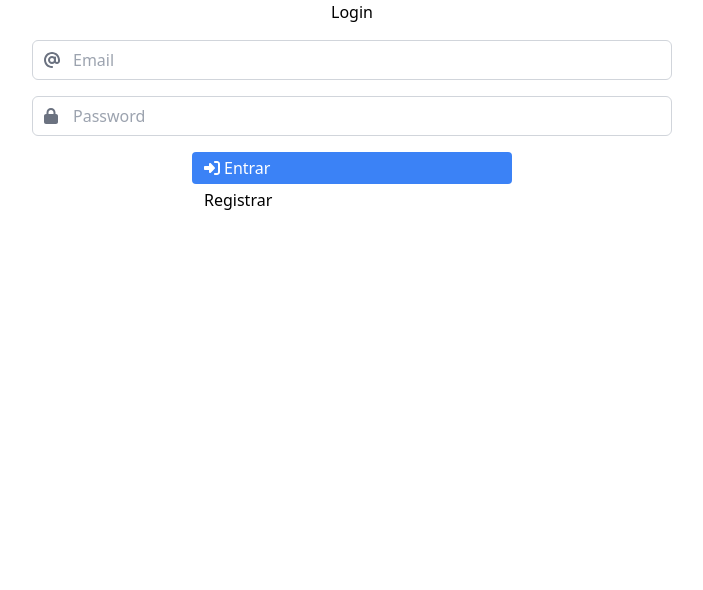
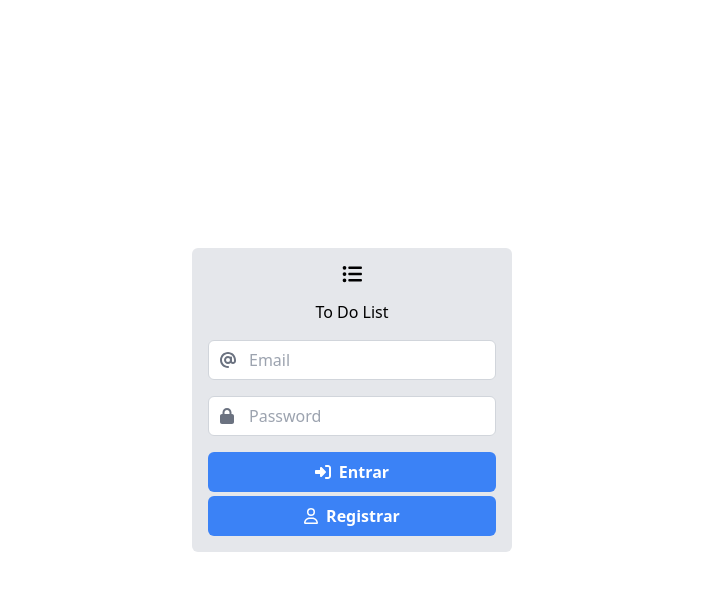
Before and after one commit to vkcosta/to-do-list-app, a React (Create React App) app: page / in a window 1280 px wide. Shown: the top 590 px of the page, without its empty margins (288-991 px from the left). Built offline with nearby package versions, Linux system fonts and the light colour scheme; no server answers.

Commit message:
Ajustes de css na tela de login.

```diff
--- a/src/App.tsx
+++ b/src/App.tsx
@@ -19,7 +19,7 @@ function App() {
   console.log('currentUser', firebaseContext?.currentUser)
 
   return (
-    <div>
+    <div className="h-full">
       {!firebaseContext?.currentUser ?
         <Login></Login> :
         <div>
--- a/src/components/loginComponent/formEntrar.tsx
+++ b/src/components/loginComponent/formEntrar.tsx
@@ -1,8 +1,9 @@
-import { faAt, faLock, faSignInAlt } from "@fortawesome/free-solid-svg-icons";
+import { faArrowAltCircleLeft, faAt, faListUl, faLock, faSignInAlt } from "@fortawesome/free-solid-svg-icons";
 import { FontAwesomeIcon } from "@fortawesome/react-fontawesome";
 import { FirebaseContextProps, useFirebase } from "../../firebase/firebaseContext";
 import { useState } from "react";
 import FormService from "./formService";
+import { faUser } from "@fortawesome/free-regular-svg-icons";
 
 interface FormLogin {
   email: string,
@@ -46,10 +47,11 @@ export default function FormEntrar() {
   }
 
   return (
-    <div className="flex justify-center items-center h-screen">
+    <div className="flex justify-center items-center h-full ">
 
-      <div className="flex flex-col items-center gap-4 w-1/2 bg-gray-200 p-4" >
-        <label >Login</label>
+      <div className="flex flex-col items-center gap-4 w-1/4 bg-gray-200 p-4 rounded-md" >
+        <FontAwesomeIcon icon={faListUl}  size="lg"/>
+        <label >To Do List</label>
 
         <div className="flex flex-col gap-4 w-full">
           <div className="relative flex items-center">
@@ -59,6 +61,7 @@ export default function FormEntrar() {
               name="email"
               placeholder="Email"
               className="pl-10 h-10 w-full border border-gray-300 rounded-md px-3 py-2 focus:outline-none focus:border-blue-500"
+              required
               onChange={(event) => updateForm(event)}
             />
           </div>
@@ -68,20 +71,23 @@ export default function FormEntrar() {
               type="password"
               name="password"
               placeholder="Password"
+              required
               className="pl-10 h-10 w-full border border-gray-300 rounded-md px-3 py-2 focus:outline-none focus:border-blue-500"
               onChange={(event) => updateForm(event)}
             />
           </div>
         </div>
 
-        <div className="flex flex-col justify-between w-1/2">
+        <div className="flex flex-col justify-between w-full gap-1">
 
 
-          <button onClick={login} title="Save" className="flex items-center gap-1 bg-blue-500 hover:bg-blue-600 text-white px-3 py-1 rounded">
+          <button onClick={login} title="Save" className="flex items-center justify-center gap-2 bg-blue-500 hover:bg-blue-600 text-white font-semibold px-4 py-2 rounded-md transition duration-300 ease-in-out transform hover:scale-105 h-10">
             <FontAwesomeIcon icon={faSignInAlt}></FontAwesomeIcon>
             Entrar</button>
-          <button onClick={(_e) => { acao.$action?.next('cadastrar') }} title="Save" className="flex items-center gap-1 bg-white-500 hover:bg-white-600 text-black px-3 py-1 rounded">
-            {/* <FontAwesomeIcon icon={}></FontAwesomeIcon> */}
+          {/* className="flex items-center gap-1 bg-white-500 hover:bg-white-600 text-black px-3 py-1 rounded h-10" */}
+          <button onClick={(_e) => { acao.$action?.next('cadastrar') }} title="Save"
+            className="flex items-center justify-center gap-2 bg-blue-500 hover:bg-blue-600 text-white font-semibold px-4 py-2 rounded-md transition duration-300 ease-in-out transform hover:scale-105 h-10"  >
+            <FontAwesomeIcon icon={faUser}></FontAwesomeIcon>
             Registrar</button>
         </div>
 
--- a/src/components/loginComponent/loginComponent.tsx
+++ b/src/components/loginComponent/loginComponent.tsx
@@ -7,7 +7,6 @@ import { useEffect, useState } from "react"
 import FormEntrar from "./formEntrar";
 import FormCadastrar from "./formCadastrar";
 import FormService from "./formService";
-
 
 
 export default function Login() {
@@ -26,5 +25,6 @@ export default function Login() {
       <FormEntrar></FormEntrar>
       :
       <FormCadastrar></FormCadastrar>
+
   )
 }
--- /dev/null
+++ b/src/global.css
@@ -0,0 +1,5 @@
+html, body, #root {
+  height: 100%;
+  margin: 0;
+  padding: 0;
+}
--- a/src/index.tsx
+++ b/src/index.tsx
@@ -3,6 +3,7 @@ import ReactDOM from 'react-dom/client';
 import App from './App';
 import './output.css';
 import { FirebaseProvider } from './firebase/firebaseContext';
+import './global.css';
 
 const root = ReactDOM.createRoot(
   document.getElementById('root') as HTMLElement
--- a/src/output.css
+++ b/src/output.css
@@ -561,6 +561,23 @@ video {
   left: 0.75rem;
 }
 
+.mx-auto {
+  margin-left: auto;
+  margin-right: auto;
+}
+
+.mb-2 {
+  margin-bottom: 0.5rem;
+}
+
+.mb-5 {
+  margin-bottom: 1.25rem;
+}
+
+.ms-2 {
+  margin-inline-start: 0.5rem;
+}
+
 .mt-1 {
   margin-top: 0.25rem;
 }
@@ -571,6 +588,10 @@ video {
 
 .mt-4 {
   margin-top: 1rem;
+}
+
+.block {
+  display: block;
 }
 
 .flex {
@@ -585,8 +606,32 @@ video {
   height: 3rem;
 }
 
+.h-4 {
+  height: 1rem;
+}
+
+.h-5 {
+  height: 1.25rem;
+}
+
+.h-full {
+  height: 100%;
+}
+
+.h-screen {
+  height: 100vh;
+}
+
 .w-1\/2 {
   width: 50%;
+}
+
+.w-1\/4 {
+  width: 25%;
+}
+
+.w-4 {
+  width: 1rem;
 }
 
 .w-auto {
@@ -597,8 +642,20 @@ video {
   width: 100%;
 }
 
+.max-w-sm {
+  max-width: 24rem;
+}
+
+.transform {
+  transform: translate(var(--tw-translate-x), var(--tw-translate-y)) rotate(var(--tw-rotate)) skewX(var(--tw-skew-x)) skewY(var(--tw-skew-y)) scaleX(var(--tw-scale-x)) scaleY(var(--tw-scale-y));
+}
+
 .flex-col {
   flex-direction: column;
+}
+
+.items-start {
+  align-items: flex-start;
 }
 
 .items-center {
@@ -661,6 +718,16 @@ video {
   background-color: rgb(243 244 246 / var(--tw-bg-opacity));
 }
 
+.bg-gray-200 {
+  --tw-bg-opacity: 1;
+  background-color: rgb(229 231 235 / var(--tw-bg-opacity));
+}
+
+.bg-gray-50 {
+  --tw-bg-opacity: 1;
+  background-color: rgb(249 250 251 / var(--tw-bg-opacity));
+}
+
 .bg-green-500 {
   --tw-bg-opacity: 1;
   background-color: rgb(34 197 94 / var(--tw-bg-opacity));
@@ -678,6 +745,10 @@ video {
 
 .p-1 {
   padding: 0.25rem;
+}
+
+.p-4 {
+  padding: 1rem;
 }
 
 .px-2 {
@@ -713,14 +784,37 @@ video {
   text-align: center;
 }
 
+.text-sm {
+  font-size: 0.875rem;
+  line-height: 1.25rem;
+}
+
+.font-medium {
+  font-weight: 500;
+}
+
+.font-semibold {
+  font-weight: 600;
+}
+
 .text-black {
   --tw-text-opacity: 1;
   color: rgb(0 0 0 / var(--tw-text-opacity));
 }
 
+.text-blue-600 {
+  --tw-text-opacity: 1;
+  color: rgb(37 99 235 / var(--tw-text-opacity));
+}
+
 .text-gray-500 {
   --tw-text-opacity: 1;
   color: rgb(107 114 128 / var(--tw-text-opacity));
+}
+
+.text-gray-900 {
+  --tw-text-opacity: 1;
+  color: rgb(17 24 39 / var(--tw-text-opacity));
 }
 
 .text-white {
@@ -730,6 +824,28 @@ video {
 
 .filter {
   filter: var(--tw-blur) var(--tw-brightness) var(--tw-contrast) var(--tw-grayscale) var(--tw-hue-rotate) var(--tw-invert) var(--tw-saturate) var(--tw-sepia) var(--tw-drop-shadow);
+}
+
+.transition {
+  transition-property: color, background-color, border-color, text-decoration-color, fill, stroke, opacity, box-shadow, transform, filter, -webkit-backdrop-filter;
+  transition-property: color, background-color, border-color, text-decoration-color, fill, stroke, opacity, box-shadow, transform, filter, backdrop-filter;
+  transition-property: color, background-color, border-color, text-decoration-color, fill, stroke, opacity, box-shadow, transform, filter, backdrop-filter, -webkit-backdrop-filter;
+  transition-timing-function: cubic-bezier(0.4, 0, 0.2, 1);
+  transition-duration: 150ms;
+}
+
+.duration-300 {
+  transition-duration: 300ms;
+}
+
+.ease-in-out {
+  transition-timing-function: cubic-bezier(0.4, 0, 0.2, 1);
+}
+
+.hover\:scale-105:hover {
+  --tw-scale-x: 1.05;
+  --tw-scale-y: 1.05;
+  transform: translate(var(--tw-translate-x), var(--tw-translate-y)) rotate(var(--tw-rotate)) skewX(var(--tw-skew-x)) skewY(var(--tw-skew-y)) scaleX(var(--tw-scale-x)) scaleY(var(--tw-scale-y));
 }
 
 .hover\:bg-blue-600:hover {
@@ -752,6 +868,10 @@ video {
   background-color: rgb(202 138 4 / var(--tw-bg-opacity));
 }
 
+.hover\:underline:hover {
+  text-decoration-line: underline;
+}
+
 .focus\:border-blue-500:focus {
   --tw-border-opacity: 1;
   border-color: rgb(59 130 246 / var(--tw-border-opacity));
@@ -761,3 +881,48 @@ video {
   outline: 2px solid transparent;
   outline-offset: 2px;
 }
+
+.focus\:ring-blue-300:focus {
+  --tw-ring-opacity: 1;
+  --tw-ring-color: rgb(147 197 253 / var(--tw-ring-opacity));
+}
+
+@media (prefers-color-scheme: dark) {
+  .dark\:border-gray-600 {
+    --tw-border-opacity: 1;
+    border-color: rgb(75 85 99 / var(--tw-border-opacity));
+  }
+
+  .dark\:bg-gray-700 {
+    --tw-bg-opacity: 1;
+    background-color: rgb(55 65 81 / var(--tw-bg-opacity));
+  }
+
+  .dark\:text-blue-500 {
+    --tw-text-opacity: 1;
+    color: rgb(59 130 246 / var(--tw-text-opacity));
+  }
+
+  .dark\:text-gray-300 {
+    --tw-text-opacity: 1;
+    color: rgb(209 213 219 / var(--tw-text-opacity));
+  }
+
+  .dark\:text-white {
+    --tw-text-opacity: 1;
+    color: rgb(255 255 255 / var(--tw-text-opacity));
+  }
+
+  .dark\:ring-offset-gray-800 {
+    --tw-ring-offset-color: #1f2937;
+  }
+
+  .dark\:focus\:ring-blue-600:focus {
+    --tw-ring-opacity: 1;
+    --tw-ring-color: rgb(37 99 235 / var(--tw-ring-opacity));
+  }
+
+  .dark\:focus\:ring-offset-gray-800:focus {
+    --tw-ring-offset-color: #1f2937;
+  }
+}
```
Also changed, not shown: src/components/loginComponent/formCadastrar.tsx (+69 -9 lines).
